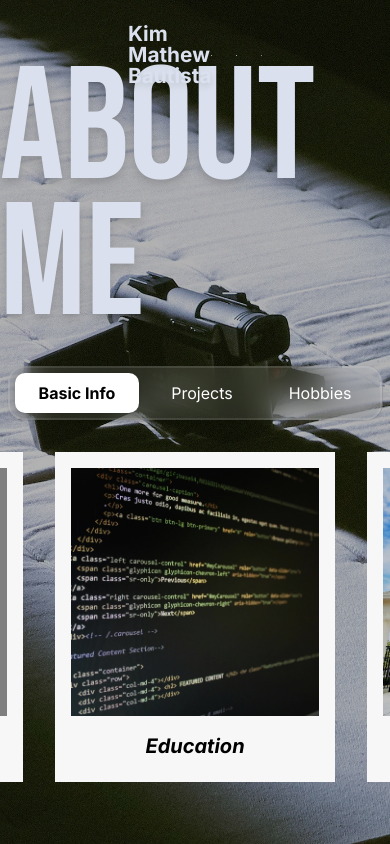
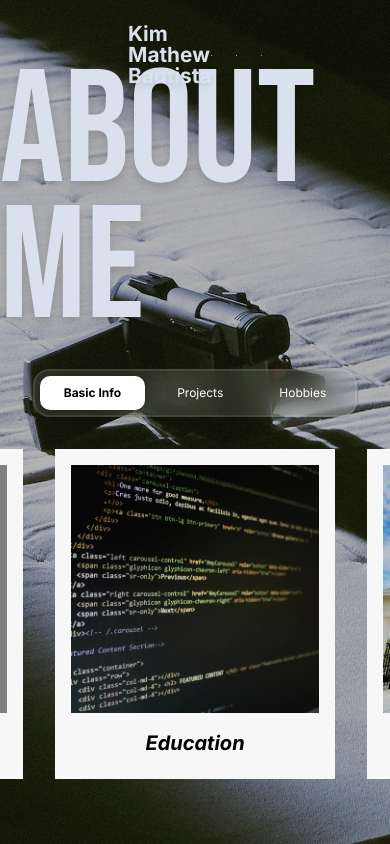
Before and after one commit to KimMathew/Electives-Website, a Next.js app: page / in a window 390 px wide. Shown: the top 844 px of the page. Built offline with nearby package versions, Linux system fonts and the light colour scheme; grey boxes are pictures that could not be loaded.

Commit message:
Made the font size responsive

```diff
--- a/src/app/page.tsx
+++ b/src/app/page.tsx
@@ -56,7 +56,7 @@ export default function Home() {
             <button
               key={tab.label}
               onClick={() => setActiveTab(idx)}
-              className={`px-6 py-2 rounded-[10px] font-roboto text-[1rem] transition-all duration-200 ${
+              className={`px-6 py-2 rounded-[10px] font-roboto text-[0.75rem] transition-all duration-200 sm:text-[1rem] md:text-[1rem] ${
                 activeTab === idx
                   ? "bg-white text-black shadow font-bold"
                   : "bg-transparent text-white"
```
